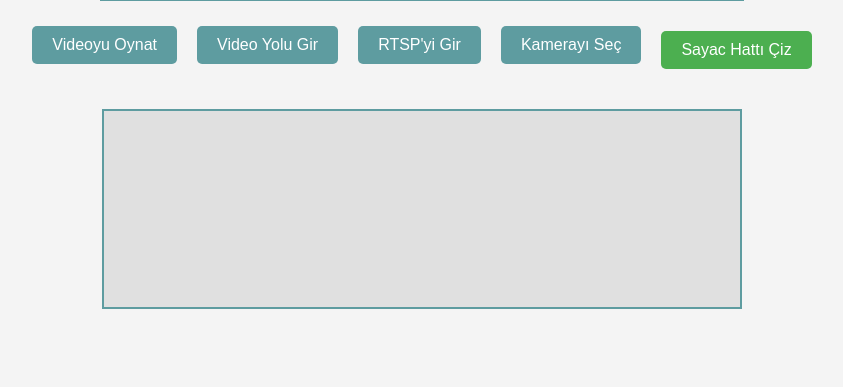
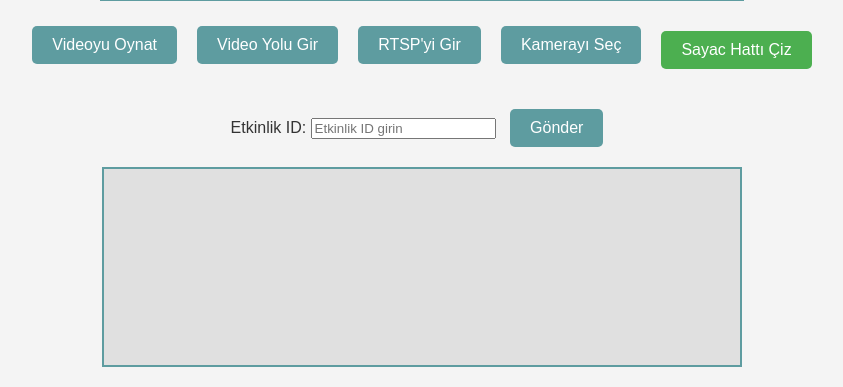
Before and after one commit to AhmetNeoSari/face_recognition, a Python web app: template app/web_interface/templates/index.html in a window 1280 px wide. Shown: the part 461-848 px from the top of the page, without its empty margins (218-1061 px from the left). Before the commit the page ends 770 px from the top, so only its background shows below. Run offline with Jinja, Linux system fonts and the light colour scheme; the template is opened without the code that fills it, so the values that code supplies are empty.

Commit message:
Fix logging problem. Add event-id button.

```diff
--- a/app/web_interface/templates/index.html
+++ b/app/web_interface/templates/index.html
@@ -33,7 +33,9 @@
         <button class="btn" id="video-path-button" onclick="showVideoPathInput()">Video Yolu Gir</button>
         <button class="btn" id="rtsp-button" onclick="showRTSPInput()">RTSP'yi Gir</button>
         <button class="btn" id="camera-button" onclick="showCameraInput()">Kamerayı Seç</button>
-        <button class="btn" id="draw-line-btn" onclick="toggleDrawing()">Sayac Hattı Çiz</button>
+        <!-- <button class="btn" id="draw-line-btn" onclick="toggleDrawing()">Sayac Hattı Çiz</button> -->
+        <button class="btn" id="draw-line-btn" onclick="toggleDrawing()" disabled>Sayac Hattı Çiz</button>
+
     </div>
 
     <!-- Tile for video path input (initially hidden) -->
@@ -56,6 +58,13 @@
         <input type="number" id="camera-index" placeholder="Kamera indeksi (örn: 0)" />
         <button class="btn" onclick="submitCameraIndex()">Kamerayı Seç</button>
     </div>
+
+    <div id="event-id-container" style="margin-top: 20px;">
+        <label for="event-id">Etkinlik ID:</label>
+        <input type="text" id="event-id" placeholder="Etkinlik ID girin" />
+        <button class="btn" onclick="submitEventID()">Gönder</button>
+    </div>
+
 
     <!-- log-screen -->
     <div class="log-screen" id="log-screen">
@@ -133,6 +142,33 @@
             .then(data => console.log(data.message));
         }
 
+        function submitEventID() {
+            const eventID = document.getElementById("event-id").value.trim();
+
+            if (!eventID) {
+                alert("Lütfen bir Etkinlik ID girin.");
+                return;
+            }
+
+            const formData = new FormData();
+            formData.append("event_id", eventID);
+
+            fetch('/set-event-id', {
+                method: 'POST',
+                body: formData
+            })
+            .then(response => response.json())
+            .then(data => {
+                console.log("Etkinlik ID gönderildi:", data);
+                alert("Etkinlik ID başarıyla kaydedildi!");
+                document.getElementById('draw-line-btn').disabled = false;  // Butonu aktif et
+            })
+            .catch(error => {
+                console.error("Gönderim hatası:", error);
+            });
+        }
+
+
         // Disable other buttons
         function disableOtherButtons() {
             document.getElementById('video-path-button').disabled = true;
@@ -154,6 +190,13 @@
             logContent.appendChild(logEntry);
             logScreen.scrollTop = logScreen.scrollHeight;
         };
+
+        logSource.onerror = function(err) {
+            console.error("SSE connection error:", err);
+            logSource.close(); // close connection
+        };
+
+
         let isDrawing = false;
         let startPoint = null;
         let currentLine = null;
@@ -161,10 +204,18 @@
         const ctx = canvas.getContext('2d');
 
         function toggleDrawing() {
+            const eventID = document.getElementById("event-id").value.trim();
+
+            if (!eventID) {
+                alert("Please enter Event ID first.");
+                return; // Çık, çizime geçme
+            }
+
             isDrawing = !isDrawing;
             canvas.style.pointerEvents = isDrawing ? 'auto' : 'none';
             document.getElementById('draw-line-btn').textContent =
-                isDrawing ? 'Çizimi Bitir' : 'Sayac Hattı Çiz';
+                isDrawing ? 'Çizimi Bitir' : 'Sayaç Hattı Çiz';
+
             if (!isDrawing) ctx.clearRect(0, 0, canvas.width, canvas.height);
         }
 
```
